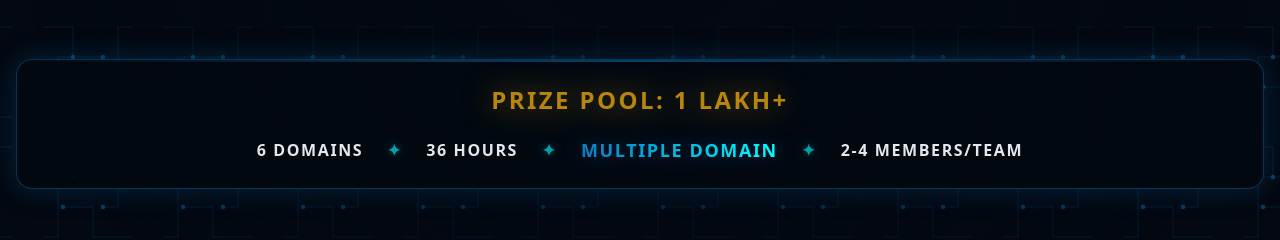
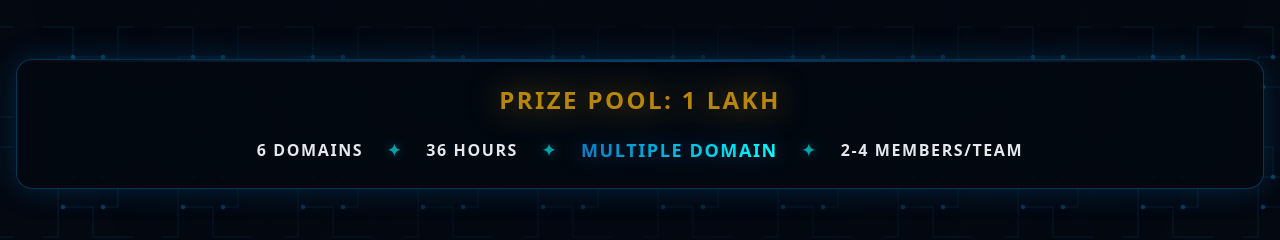
Before and after one commit to Sharanx77/neo-nexus-36.1, a Next.js app: page / in a window 1280 px wide. Shown: the part 976-1216 px from the top of the page. Built offline with nearby package versions, Linux system fonts and the light colour scheme.

Commit message:
Update Stats.tsx

```diff
--- a/components/Stats.tsx
+++ b/components/Stats.tsx
@@ -3,14 +3,13 @@ export default function Stats() {
     <div className="max-w-7xl mx-auto px-4 mb-16 md:mb-24 relative z-10">
       <div className="bg-[#030811]/75 backdrop-blur-lg py-6 px-4 md:px-8 rounded-2xl border border-electric/40 shadow-[0_0_30px_rgba(14,124,196,0.25)] relative overflow-hidden">
 
-        {/* Subtle top edge glow line */}
         <div className="absolute top-0 left-0 w-full h-[2px] bg-gradient-to-r from-transparent via-electric to-transparent opacity-50"></div>
 
         <div className="flex flex-col items-center justify-center gap-4 sm:gap-5 w-full text-center text-gray-200 font-bold uppercase tracking-widest">
 
-          {/* UPPER LINE: Prize Pool */}
+          {/* UPPER LINE: Prize Pool updated to 1 LAKH */}
           <div className="text-gold font-black text-xl md:text-2xl drop-shadow-[0_0_15px_rgba(234,179,8,0.5)] tracking-widest">
-            Prize Pool: 1 Lakh+
+            Prize Pool: 1 LAKH
           </div>
 
           {/* BOTTOM LINE: The 4 other stats with sparkles */}
@@ -18,7 +17,6 @@ export default function Stats() {
 
             <span className="whitespace-nowrap">6 Domains</span>
 
-            {/* Added hidden sm:inline to vanish on mobile */}
             <span className="hidden sm:inline text-cyan/60 drop-shadow-[0_0_5px_rgba(6,182,212,0.8)]">✦</span>
 
             <span className="whitespace-nowrap">36 Hours</span>
```
